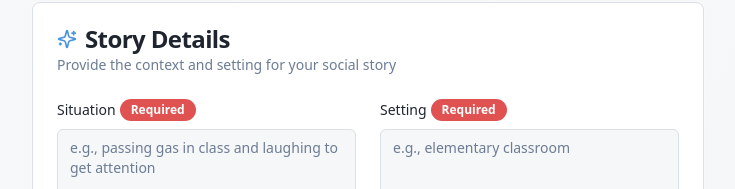
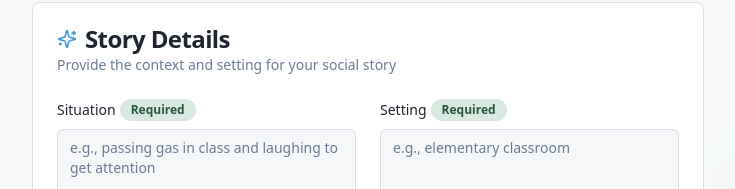
Before and after one commit to alex-l-clark/video-social-stories, a React (Vite) app: page / in a window 1280 px wide. Shown: the part 158-347 px from the top of the page, without its empty margins (272-1007 px from the left). Built offline with nearby package versions, Linux system fonts and the light colour scheme; no server answers.

Commit message:
Refactor: Soften required field indicators
Adjusted the styling of the "Required" text associated with form fields to be less visually prominent. This change aims to create a more inviting and less aggressive user interface.

```diff
--- a/src/components/SocialStoryForm.tsx
+++ b/src/components/SocialStoryForm.tsx
@@ -230,7 +230,7 @@ export default function SocialStoryForm() {
             <div className="grid gap-6 md:grid-cols-2">
               <div className="space-y-2">
                 <Label htmlFor="situation" className="flex items-center gap-1">
-                  Situation <Badge variant="destructive" className="text-xs">Required</Badge>
+                  Situation <Badge variant="secondary" className="text-xs">Required</Badge>
                 </Label>
                 <Textarea
                   id="situation"
@@ -244,7 +244,7 @@ export default function SocialStoryForm() {
 
               <div className="space-y-2">
                 <Label htmlFor="setting" className="flex items-center gap-1">
-                  Setting <Badge variant="destructive" className="text-xs">Required</Badge>
+                  Setting <Badge variant="secondary" className="text-xs">Required</Badge>
                 </Label>
                 <Textarea
                   id="setting"
```
